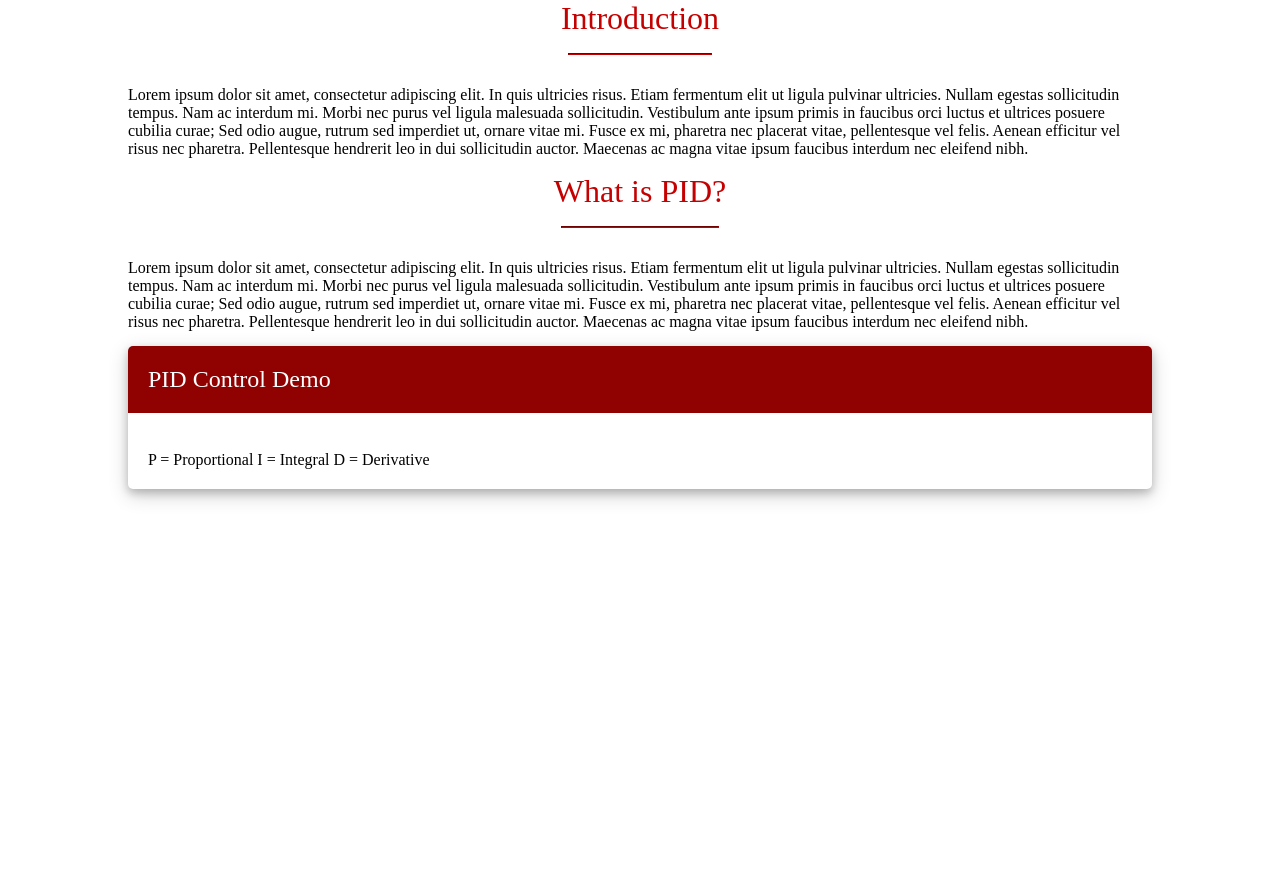
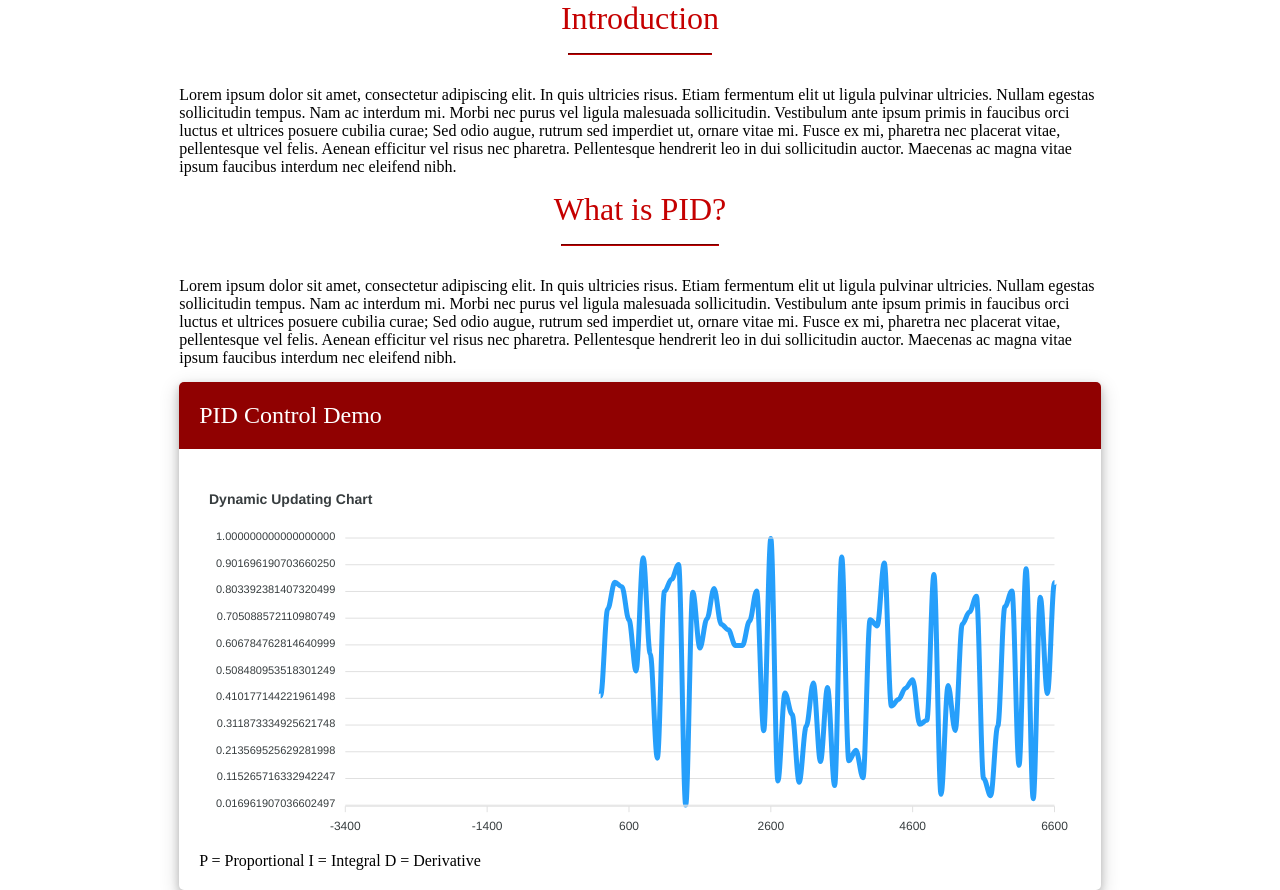
Before and after one commit to jkleiber/controls-tutorials, a Flask app: page /pid-control.html in a window 1280 px wide. Shown: the part 92-982 px from the top of the page. Before the commit the page ends 800 px from the top, so only its background shows below. Run offline with Flask 2, Linux system fonts and the light colour scheme; some libraries are stand-ins or nearby versions; some web fonts are replaced.

Commit message:
Gets the chart to show up and not be terrible

```diff
--- a/app/static/css/main.css
+++ b/app/static/css/main.css
@@ -50,11 +50,11 @@ body {
 }
 
 
-/* Projects page */
+/* Lessons */
 .lesson-center-container {
     display: flex;
     flex-direction: column;
-    height: 80%;
+    height: 100%;
     width: 100%;
 }
 
@@ -65,6 +65,17 @@ body {
     min-width: 200px;
     display: flex;
     flex-wrap: wrap;
+    align-items: center;
+    justify-content: center;
+}
+
+.lesson-scroller {
+    align-self: center;
+    margin: 0 auto;
+    width: 90%;
+    min-width: 200px;
+    display: grid;
+    /* flex-wrap: wrap; */
     align-items: center;
     justify-content: center;
 }
@@ -157,6 +168,7 @@ body {
     color: rgb(197, 0, 0);
     /* margin-left: 5%; */
     margin: 0 auto;
+    text-align: center;
 }
 
 hr {
--- a/app/static/js/pid_control_demo.js
+++ b/app/static/js/pid_control_demo.js
@@ -2,3 +2,15 @@
 /*
  * Make sure to include: <script src="https://cdn.jsdelivr.net/npm/apexcharts"></script> before this script
  */
+window.Promise ||
+        document.write(
+          '<script src="https://cdn.jsdelivr.net/npm/promise-polyfill@8/dist/polyfill.min.js"><\/script>'
+        )
+      window.Promise ||
+        document.write(
+          '<script src="https://cdn.jsdelivr.net/npm/eligrey-classlist-js-polyfill@1.2.20171210/classList.min.js"><\/script>'
+        )
+      window.Promise ||
+        document.write(
+          '<script src="https://cdn.jsdelivr.net/npm/findindex_polyfill_mdn"><\/script>'
+        )
--- a/app/templates/pid-control.html
+++ b/app/templates/pid-control.html
@@ -39,6 +39,7 @@
         <div data-include="minor-header"></div>
 
         <div class="lesson-center-container">
+            <div class="lesson-scroller">
 
                 <div class="section-title">
                     Introduction
@@ -46,12 +47,16 @@
                 </div>
 
                 <p class="lesson-text">
-                Lorem ipsum dolor sit amet, consectetur adipiscing elit. In quis ultricies risus. Etiam fermentum elit
-                ut ligula pulvinar ultricies. Nullam egestas sollicitudin tempus. Nam ac interdum mi. Morbi nec purus
+                    Lorem ipsum dolor sit amet, consectetur adipiscing elit. In quis ultricies risus. Etiam fermentum
+                    elit
+                    ut ligula pulvinar ultricies. Nullam egestas sollicitudin tempus. Nam ac interdum mi. Morbi nec
+                    purus
                     vel ligula malesuada sollicitudin. Vestibulum ante ipsum primis in faucibus orci luctus et ultrices
-                posuere cubilia curae; Sed odio augue, rutrum sed imperdiet ut, ornare vitae mi. Fusce ex mi, pharetra
+                    posuere cubilia curae; Sed odio augue, rutrum sed imperdiet ut, ornare vitae mi. Fusce ex mi,
+                    pharetra
                     nec placerat vitae, pellentesque vel felis. Aenean efficitur vel risus nec pharetra. Pellentesque
-                hendrerit leo in dui sollicitudin auctor. Maecenas ac magna vitae ipsum faucibus interdum nec eleifend
+                    hendrerit leo in dui sollicitudin auctor. Maecenas ac magna vitae ipsum faucibus interdum nec
+                    eleifend
                     nibh.
                 </p>
 
@@ -61,12 +66,16 @@
                 </div>
 
                 <p class="lesson-text">
-                Lorem ipsum dolor sit amet, consectetur adipiscing elit. In quis ultricies risus. Etiam fermentum elit
-                ut ligula pulvinar ultricies. Nullam egestas sollicitudin tempus. Nam ac interdum mi. Morbi nec purus
+                    Lorem ipsum dolor sit amet, consectetur adipiscing elit. In quis ultricies risus. Etiam fermentum
+                    elit
+                    ut ligula pulvinar ultricies. Nullam egestas sollicitudin tempus. Nam ac interdum mi. Morbi nec
+                    purus
                     vel ligula malesuada sollicitudin. Vestibulum ante ipsum primis in faucibus orci luctus et ultrices
-                posuere cubilia curae; Sed odio augue, rutrum sed imperdiet ut, ornare vitae mi. Fusce ex mi, pharetra
+                    posuere cubilia curae; Sed odio augue, rutrum sed imperdiet ut, ornare vitae mi. Fusce ex mi,
+                    pharetra
                     nec placerat vitae, pellentesque vel felis. Aenean efficitur vel risus nec pharetra. Pellentesque
-                hendrerit leo in dui sollicitudin auctor. Maecenas ac magna vitae ipsum faucibus interdum nec eleifend
+                    hendrerit leo in dui sollicitudin auctor. Maecenas ac magna vitae ipsum faucibus interdum nec
+                    eleifend
                     nibh.
                 </p>
 
@@ -82,6 +91,7 @@
                         </div> -->
                     <br>
                     <div class="example-frame">
+                        <div id="chart"></div>
 
                         <div class="lesson-summary">
                             P = Proportional
@@ -93,9 +103,94 @@
                     </div>
                 </div>
 
-
             </div>
         </div>
+    </div>
+
+    <script>
+        var data = []
+        let X_AXIS_RANGE = 10000;
+        let TICKINTERVAL = 100;
+
+        var options = {
+            series: [{
+                data: data.slice()
+            }],
+            chart: {
+                id: 'realtime',
+                height: 350,
+                type: 'line',
+                animations: {
+                    enabled: true,
+                    easing: 'linear',
+                    dynamicAnimation: {
+                        speed: TICKINTERVAL
+                    }
+                },
+                toolbar: {
+                    show: false
+                },
+                zoom: {
+                    enabled: false
+                }
+            },
+            dataLabels: {
+                enabled: false
+            },
+            stroke: {
+                curve: 'smooth'
+            },
+            title: {
+                text: 'Dynamic Updating Chart',
+                align: 'left'
+            },
+            markers: {
+                size: 0
+            },
+            xaxis: {
+                type: 'numeric',
+                range: X_AXIS_RANGE
+            },
+            yaxis: {
+                max: 1
+            },
+            legend: {
+                show: false
+            },
+        };
+
+        let DATA_LENGTH = 20;
+
+
+        var chart = new ApexCharts(document.querySelector("#chart"), options);
+        chart.render();
+
+        var startTime = performance.now();
+
+
+        window.setInterval(function () {
+            var new_val = Math.random();
+            var currentTime = performance.now()
+            var elapsedTime = currentTime - startTime;
+
+            for (var i = 0; i < data.length - 100; i++) {
+                // IMPORTANT
+                // we reset the x and y of the data which is out of drawing area
+                // to prevent memory leaks
+                data[i].x = elapsedTime - X_AXIS_RANGE - TICKINTERVAL
+                data[i].y = 0
+            }
+
+            data.push({
+                x: elapsedTime,
+                y: new_val
+            });
+
+            chart.updateSeries([{
+                data: data
+            }])
+        }, TICKINTERVAL);
+    </script>
 </body>
 
 </html>
```
Lines whose indentation alone changed are shown as unchanged.
